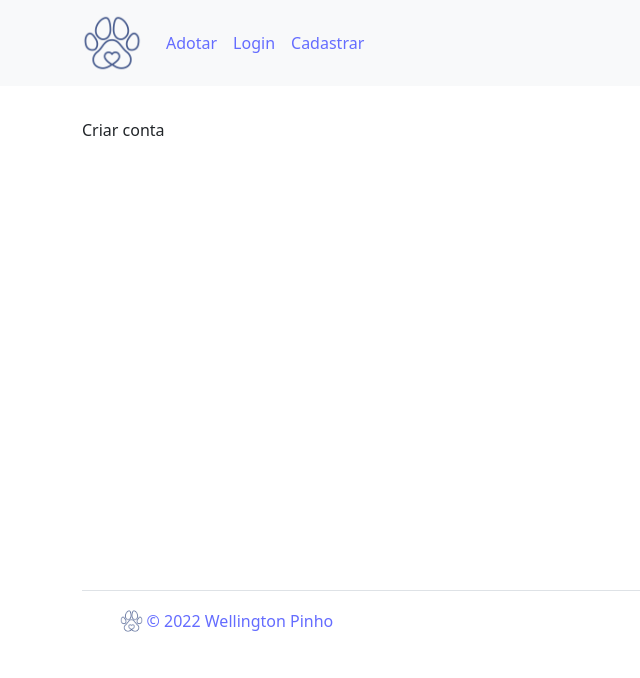
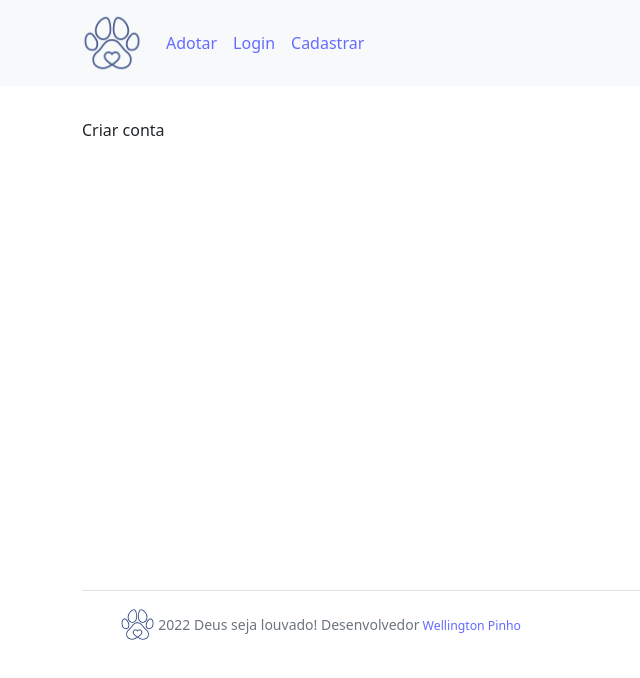
Before and after one commit to wellpinho/pets, a React (Vite) app in the folder web/: page /register in a window 1280 px wide. Shown: the top 678 px of the page, without its empty margins (0-640 px from the left). Built offline with nearby package versions, Linux system fonts and the light colour scheme.

Commit message:
style footer

```diff
--- a/web/src/components/footer/footer.css
+++ b/web/src/components/footer/footer.css
@@ -56,6 +56,6 @@
 }
 
 .logo-footer img {
-  max-width: 7%;
+  max-width: 4%;
   margin-right: 0.2rem;
 }
--- a/web/src/components/footer/index.jsx
+++ b/web/src/components/footer/index.jsx
@@ -6,7 +6,7 @@ const Footer = () => {
     <footer>
       <div className="container">
         <footer className="d-flex flex-wrap justify-content-between align-items-center py-3 my-4 border-top">
-          <div className="col-md-4 d-flex align-items-center">
+          <div className="d-flex align-items-center">
             <a
               href="/"
               className="mb-3 me-2 mb-md-0 text-muted text-decoration-none lh-1"
@@ -15,11 +15,14 @@ const Footer = () => {
                 <use xlinkHref="#bootstrap" />
               </svg>
             </a>
-            <span className="mb-3 mb-md-0 text-muted logo-footer">
+            <span className="mb-3 text-muted logo-footer">
               <img src={Logo} alt="adote um pet" />
-              <a href="https://www.linkedin.com/in/wellpinho/">
-                &copy; 2022 Wellington Pinho
-              </a>
+              <small>
+                2022 Deus seja louvado! Desenvolvedor
+                <a href="https://www.linkedin.com/in/wellpinho/">
+                  <small> Wellington Pinho</small>
+                </a>
+              </small>
             </span>
           </div>
 
```
